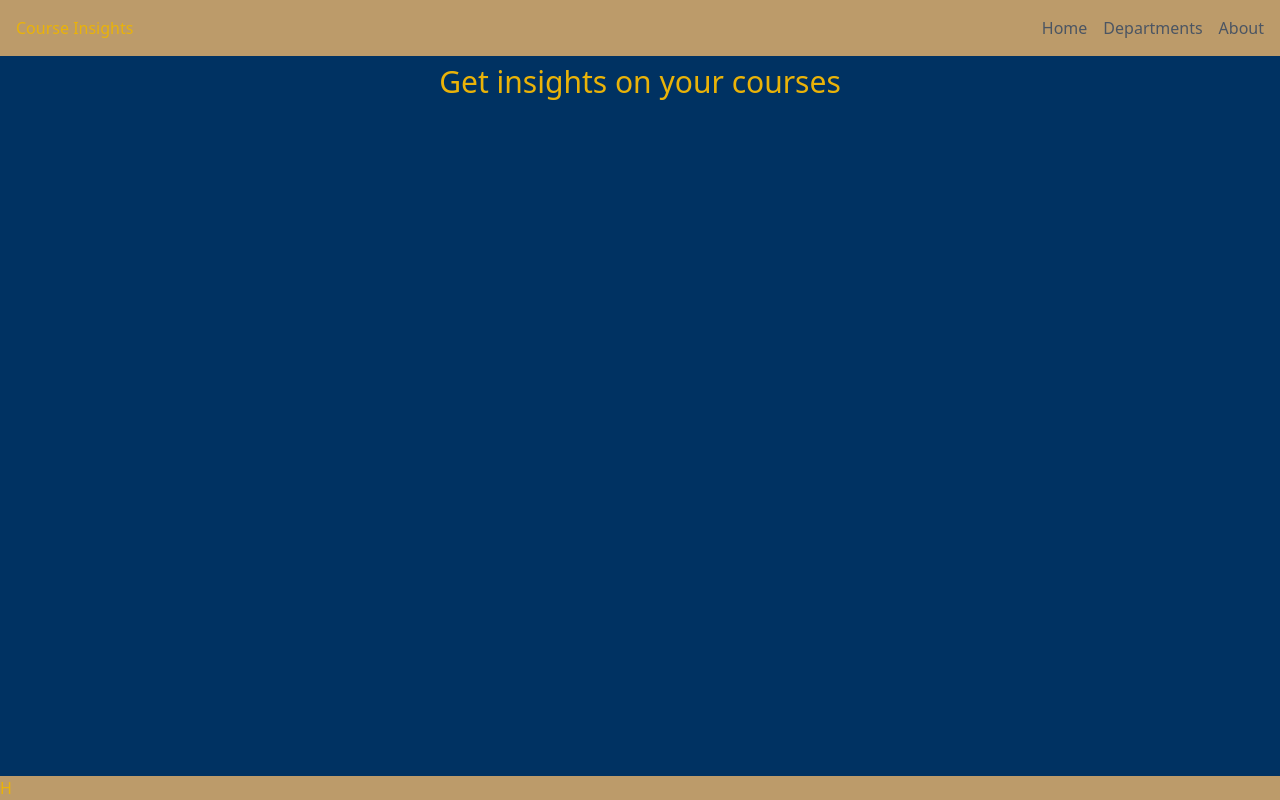
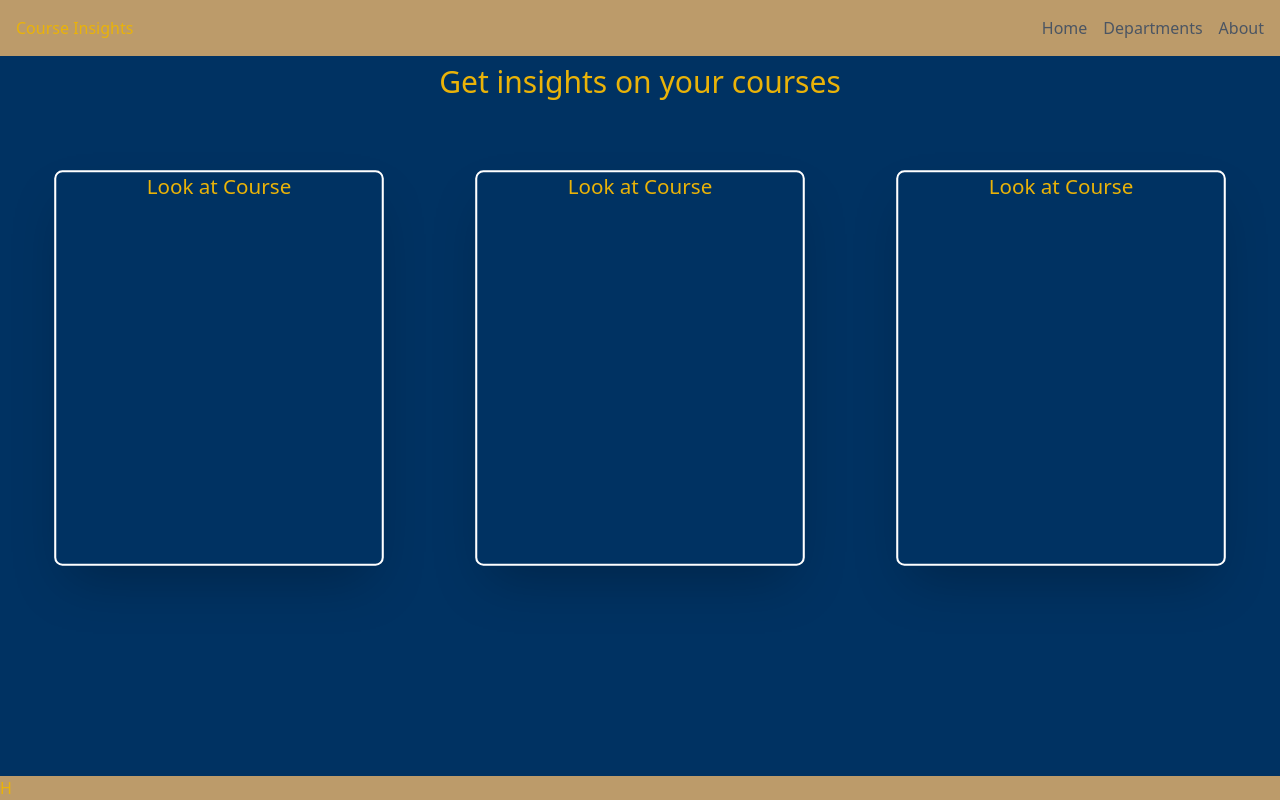
Before and after one commit to samuel-elijah-edwards/berkeley-courses, a React (Create React App) app in the folder client/: page / in a window 1280 px wide. Built offline with nearby package versions, Linux system fonts and the light colour scheme.

Commit message:
beginning work on home page

```diff
--- a/client/src/pages/Home.js
+++ b/client/src/pages/Home.js
@@ -5,9 +5,26 @@ import Layout from "../components/Layout";
 function Home() {
   return (
     <Layout>
-      <h1 className="flex justify-center text-3xl mx-2 mb-2">
+      <h1 className="pb-5  flex justify-center text-3xl mx-2 mb-2">
         Get insights on your courses
       </h1>
+      <section className="grid grid-cols-3 pt-12">
+        <div className="flex justify-center">
+          <div className="col-start-1 border-2 border-white w-80 h-96 flex justify-center rounded-lg animate-customScale shadow-2xl">
+            <div className="animate-none text-xl">Look at Course</div>
+          </div>
+        </div>
+        <div className="flex justify-center">
+          <div className="col-start-1 border-2 border-white w-80 h-96 flex justify-center rounded-lg animate-customScale shadow-2xl">
+            <div className="text-xl">Look at Course</div>
+          </div>
+        </div>
+        <div className="flex justify-center">
+          <div className="col-start-1 border-2 border-white w-80 h-96 flex justify-center rounded-lg animate-customScale shadow-2xl">
+            <div className="animate-none text-xl">Look at Course</div>
+          </div>
+        </div>
+      </section>
     </Layout>
   );
 }
--- a/client/tailwind.config.js
+++ b/client/tailwind.config.js
@@ -3,6 +3,16 @@ module.exports = {
   content: ["./src/**/*.{js,jsx,ts,tsx}"],
   theme: {
     extend: {
+      keyframes: {
+        customScale: {
+          // Corrected keyframes syntax
+          "0%, 100%": { transform: "scale(1.04)" },
+          "50%": { transform: "scale(1)" },
+        },
+      },
+      animation: {
+        customScale: "customScale 3s ease-in-out infinite", // Corrected animation syntax
+      },
       colors: {
         berkeleyBlue: "#003262",
         metallicGold: "#bc9b6a",
```
